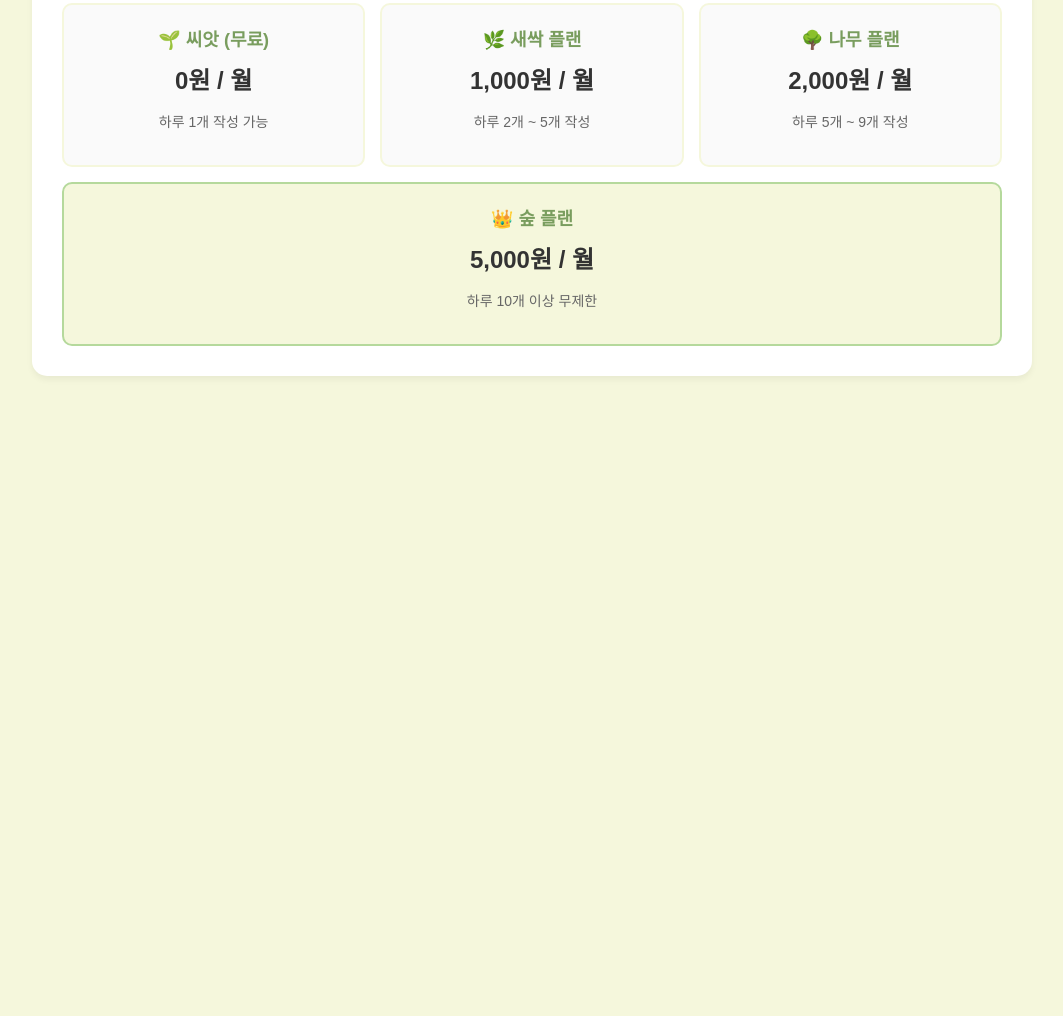
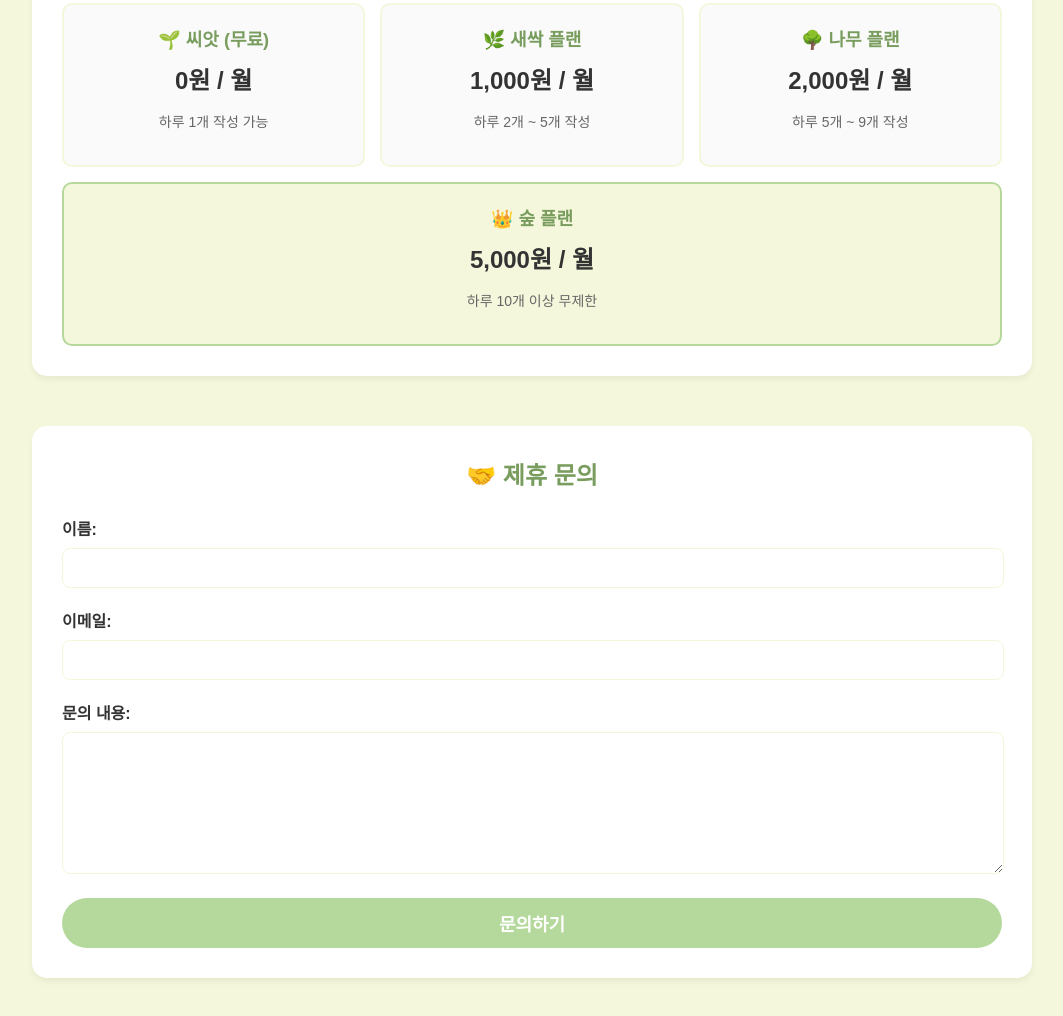
Before and after one commit to kim19920116-pixel/test2, a plain HTML site: page index.html in a window 1280 px wide. Shown: the part 1195-2211 px from the top of the page, without its empty margins (108-1171 px from the left). Before the commit the page ends 1621 px from the top, so only its background shows below. Drawn offline with Linux system fonts and the light colour scheme.

Commit message:
feat: Formspree 제휴 문의 폼 추가

```diff
--- a/index.html
+++ b/index.html
@@ -219,6 +219,63 @@
             margin-bottom: 15px;
             color: var(--text-dark);
         }
+
+        /* 제휴 문의 폼 스타일 */
+        .contact-section {
+            background-color: var(--white);
+            padding: 30px;
+            border-radius: 15px;
+            box-shadow: 0 4px 6px rgba(0,0,0,0.05);
+            margin-bottom: 50px;
+        }
+
+        .contact-section h2 {
+            color: #799d5e;
+            margin-top: 0;
+            margin-bottom: 25px;
+            text-align: center;
+        }
+
+        .contact-form label {
+            display: block;
+            margin-bottom: 8px;
+            font-weight: bold;
+            color: var(--text-dark);
+        }
+
+        .contact-form input[type="text"],
+        .contact-form input[type="email"],
+        .contact-form textarea {
+            width: calc(100% - 20px);
+            padding: 10px;
+            margin-bottom: 20px;
+            border: 1px solid var(--sub-color);
+            border-radius: 8px;
+            font-size: 16px;
+            font-family: 'Pretendard', sans-serif;
+        }
+
+        .contact-form textarea {
+            resize: vertical;
+            min-height: 120px;
+        }
+
+        .contact-form button[type="submit"] {
+            background-color: var(--main-color);
+            color: var(--white);
+            border: none;
+            padding: 12px 25px;
+            font-size: 18px;
+            font-weight: bold;
+            border-radius: 30px;
+            cursor: pointer;
+            transition: 0.3s;
+            width: 100%;
+        }
+
+        .contact-form button[type="submit"]:hover {
+            background-color: #799d5e;
+        }
     </style>
 </head>
 <body>
@@ -324,6 +381,23 @@
             </div>
         </section>
 
+        <!-- 제휴 문의 섹션 -->
+        <section class="contact-section">
+            <h2>🤝 제휴 문의</h2>
+            <form action="https://formspree.io/f/YOUR_FORMSPREE_FORM_ID" method="POST" class="contact-form">
+                <label for="name">이름:</label>
+                <input type="text" id="name" name="name" required>
+
+                <label for="email">이메일:</label>
+                <input type="email" id="email" name="email" required>
+
+                <label for="message">문의 내용:</label>
+                <textarea id="message" name="message" required></textarea>
+
+                <button type="submit">문의하기</button>
+            </form>
+        </section>
+
     </div>
 
 </body>
```
